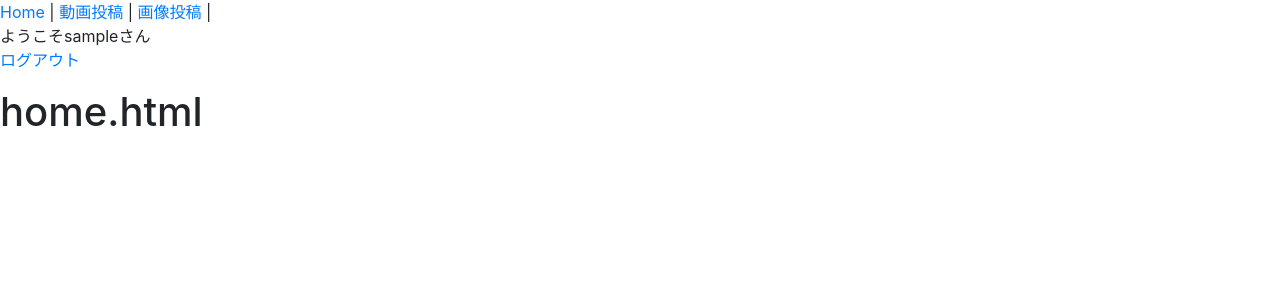
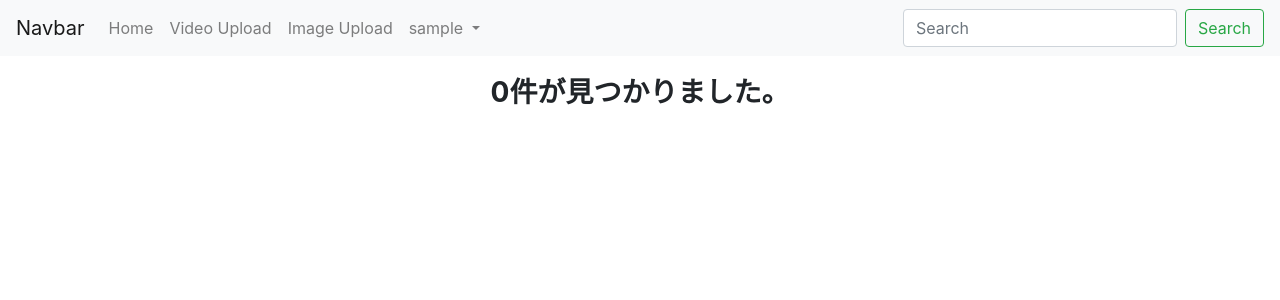
Before and after one commit to Watson-Sei/Video-Delivery, a Django app: page /home/ in a window 1280 px wide. Shown: the top 300 px of the page. Run offline with Django 3.2, Linux system fonts and the light colour scheme; the visitor is signed in with stand-in values (Sample User, id 1); data that the repository does not hold is empty; some libraries are stand-ins or nearby versions.

Commit message:
validator and model clearn

```diff
--- a/backend/templates/video/base.html
+++ b/backend/templates/video/base.html
@@ -10,13 +10,44 @@
     {% endblock %}
   </head>
   <body>
-    <a href="{% url 'home' %}">Home</a> | <a href="{% url 'modelform_upload' %}">動画投稿</a> | <a href="{% url 'imageform_upload' %}">画像投稿</a> |<br>
-    {% if user.is_authenticated %}
-    ようこそ{{ user }}さん
-    <p><a href="{% url 'account_logout' %}">ログアウト</a></p>
-    {% else %}
-    <p><a href="{% url 'account_login' %}">ログイン</a></p>
-    {% endif %}
+    <div>
+      <nav class="navbar navbar-expand-lg navbar-light bg-light">
+        <a class="navbar-brand" href="{% url 'home' %}">Navbar</a>
+        <button class="navbar-toggler" type="button" data-toggle="collapse" data-target="#navbarTogglerDemo01" aria-controls="navbarTogglerDemo01" aria-expanded="false" aria-label="Toggle navigation">
+          <span class="navbar-toggler-icon"></span>
+        </button>
+        <div class="collapse navbar-collapse" id="navbarTogglerDemo01">
+          <ul class="navbar-nav mr-auto mt-2 mt-lg-0">
+            <li class="nav-item">
+              <a class="nav-link" href="{% url 'home' %}">Home</a>
+            </li>
+            <li class="nav-item">
+              <a class="nav-link" href="{% url 'modelform_upload' %}">Video Upload</a>
+            </li>
+            <li class="nav-item">
+              <a class="nav-link" href="{% url 'imageform_upload' %}">Image Upload</a>
+            </li>
+            <li class="nav-item dropdown">
+              <a class="nav-link dropdown-toggle" href="#" id="navbarDropdownMenuLink" role="button" data-toggle="dropdown" aria-haspopup="true" aria-expanded="false">
+                {{ user }}
+              </a>
+              <div class="dropdown-menu" aria-labelledby="navbarDropdownMenuLink">
+                {% if user.is_authenticated %}
+                  <a class="dropdown-item" href="{% url 'account_logout' %}">ログアウト</a>
+                {% else %}
+                  <a class="dropdown-item" href="{% url 'account_login' %}">ログイン</a>
+                {% endif %}
+              </div>
+            </li>
+          </ul>
+          <form class="form-inline my-2 my-lg-0" method="post" action="{% url 'home' %}">
+            {% csrf_token %}
+            <input class="form-control mr-sm-2" type="search" placeholder="Search" aria-label="Search" name="search">
+            <button class="btn btn-outline-success my-2 my-sm-0" type="submit">Search</button>
+          </form>
+        </div>
+      </nav>
+    </div>
     {% block content %} {% endblock %}
     <!-- JS, Popper.js, and jQuery -->
   <script src="https://code.jquery.com/jquery-3.5.1.slim.min.js" integrity="sha384-DfXdz2htPH0lsSSs5nCTpuj/zy4C+OGpamoFVy38MVBnE+IbbVYUew+OrCXaRkfj" crossorigin="anonymous"></script>
--- a/backend/templates/video/home.html
+++ b/backend/templates/video/home.html
@@ -3,11 +3,11 @@
 {% load static %}
 
 {% block content %}
-<h1>home.html</h1>
+<h3 style="text-align: center; padding-top: 20px;"><strong>{{ video_list.count }}件が見つかりました。</strong></h3>
 <ul>
     {% for video in video_list %}
         <li>
-            {{ video.title }}
+            <strong>{{ video.title }}</strong>
             <hr>
             <a href="{% url 'video_detail' pk=video.pk %}">
                 <img src="/media/{{ video.thumbnail }}" style="width: 300px; height: auto;">
--- a/backend/video/views.py
+++ b/backend/video/views.py
@@ -37,10 +37,17 @@ def imageform_upload(request):
 
 @login_required
 def home(request):
-    context = {
-        'username': request.user,
-        'video_list': VideoContent.objects.all()
-    }
+    if request.method == 'POST':
+        context = {
+            'username': request.user,
+            'video_list': VideoContent.objects.filter(title__icontains=request.POST['search'])
+        }
+
+    else:
+        context = {
+            'username': request.user,
+            'video_list': VideoContent.objects.all()
+        }
     return render(request, 'video/home.html', context)
 
 
```
Also changed, not shown: backend/requirements.txt (+10 -0 lines), backend/video/models.py (+12 -2 lines), backend/video/validators.py (added, +16 -0 lines).
